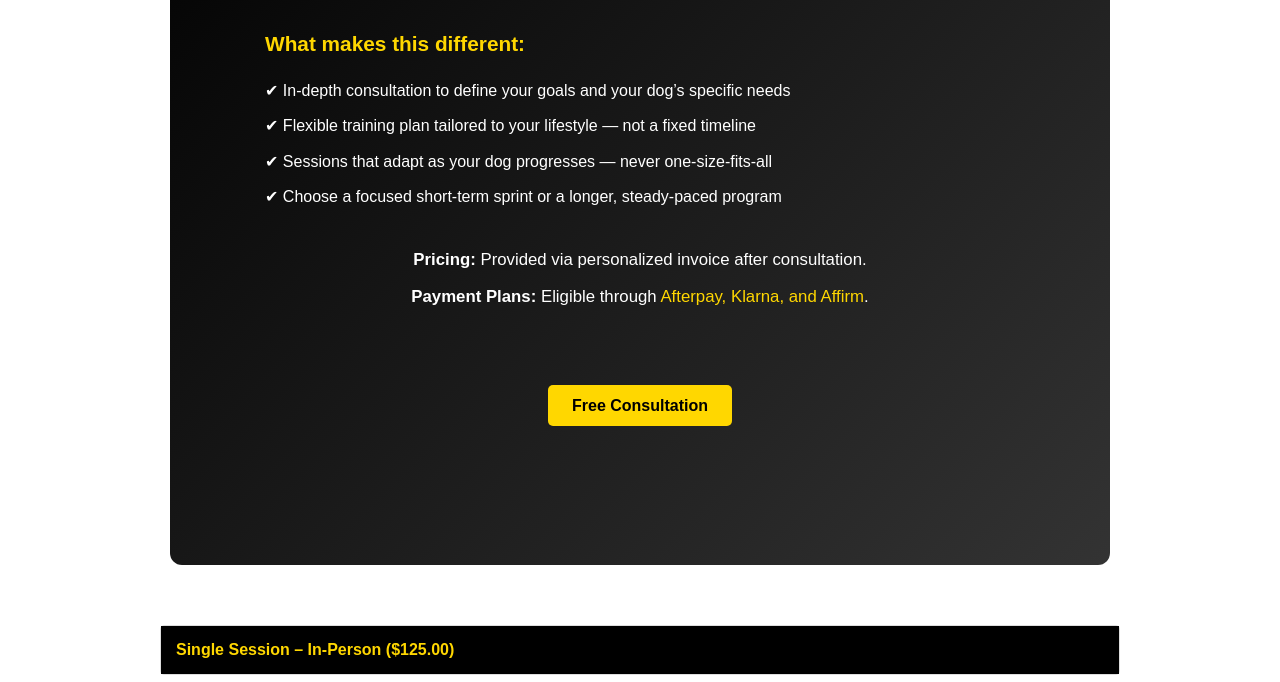
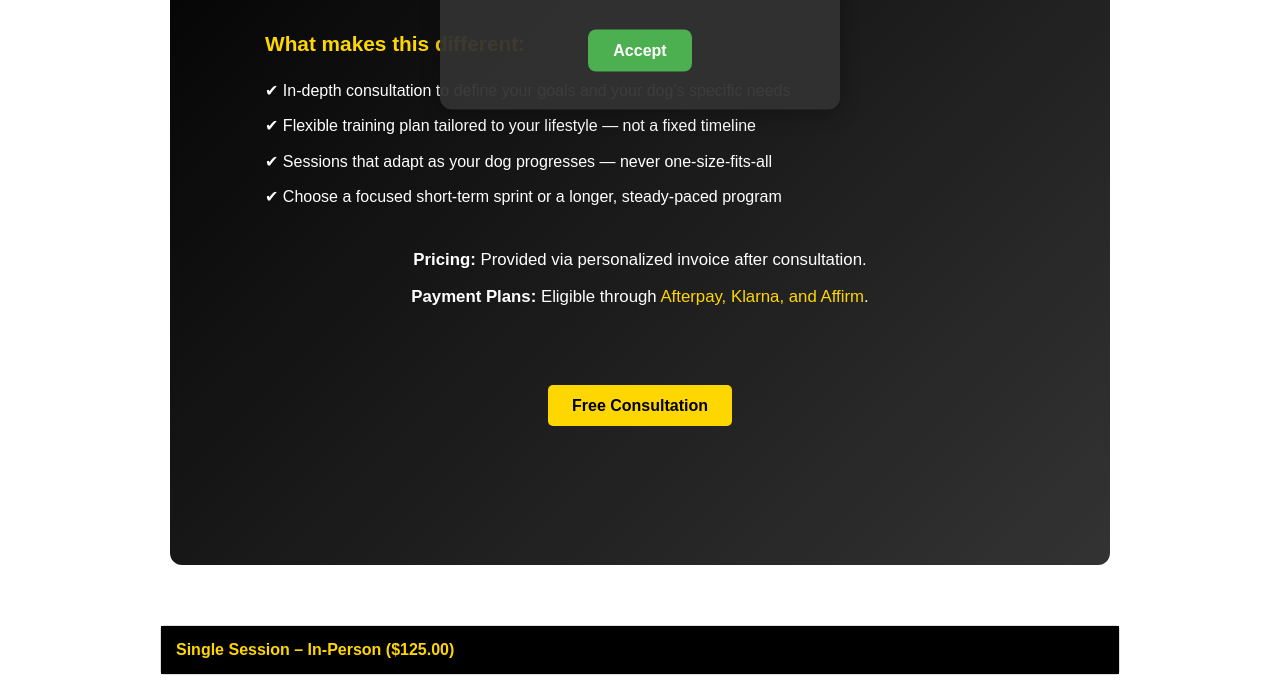
Before and after one commit to barknbondk9solutions-ai/studious-octo-broccoli, a plain HTML site: page index.html in a window 1280 px wide. Shown: the part 441-1123 px from the top of the page. Drawn offline with Linux system fonts and the light colour scheme; no server answers.

Commit message:
index.html

```diff
--- a/index.html
+++ b/index.html
@@ -262,6 +262,7 @@
 
 <script src="script.obf.js"></script>
 <script src="banner.obf.js"></script>
+<script src="ui-widgets.js"></script>
 <script>
 // Set current year dynamically
 document.getElementById('current-year').textContent = new Date().getFullYear();
```
